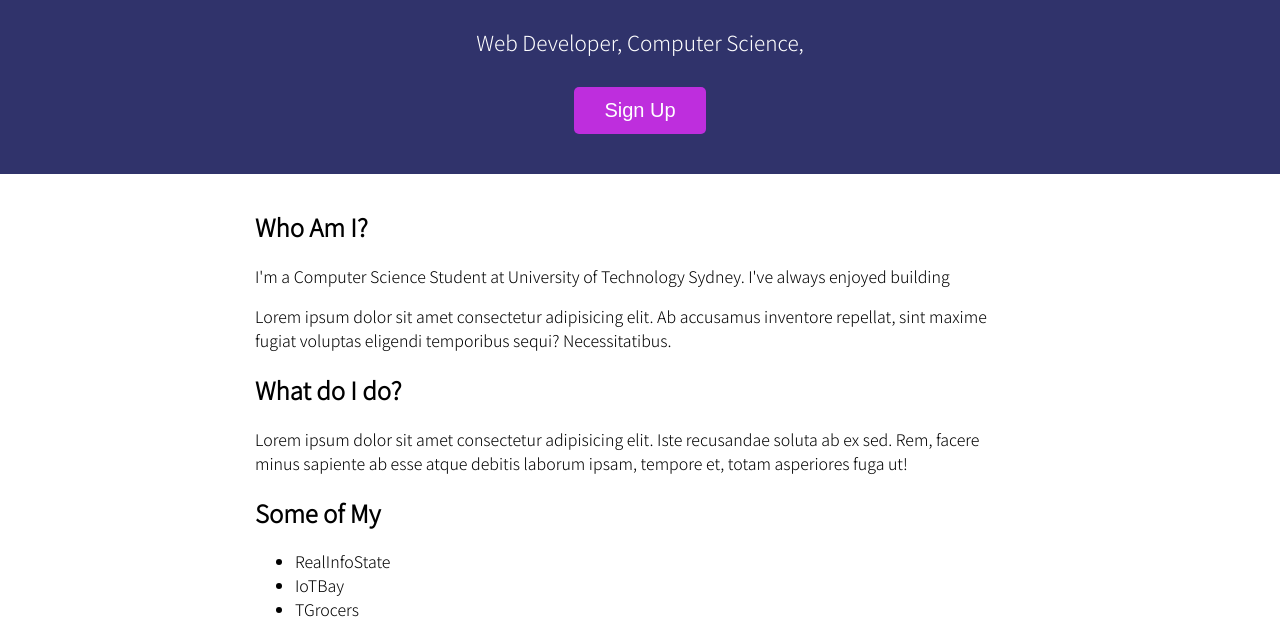
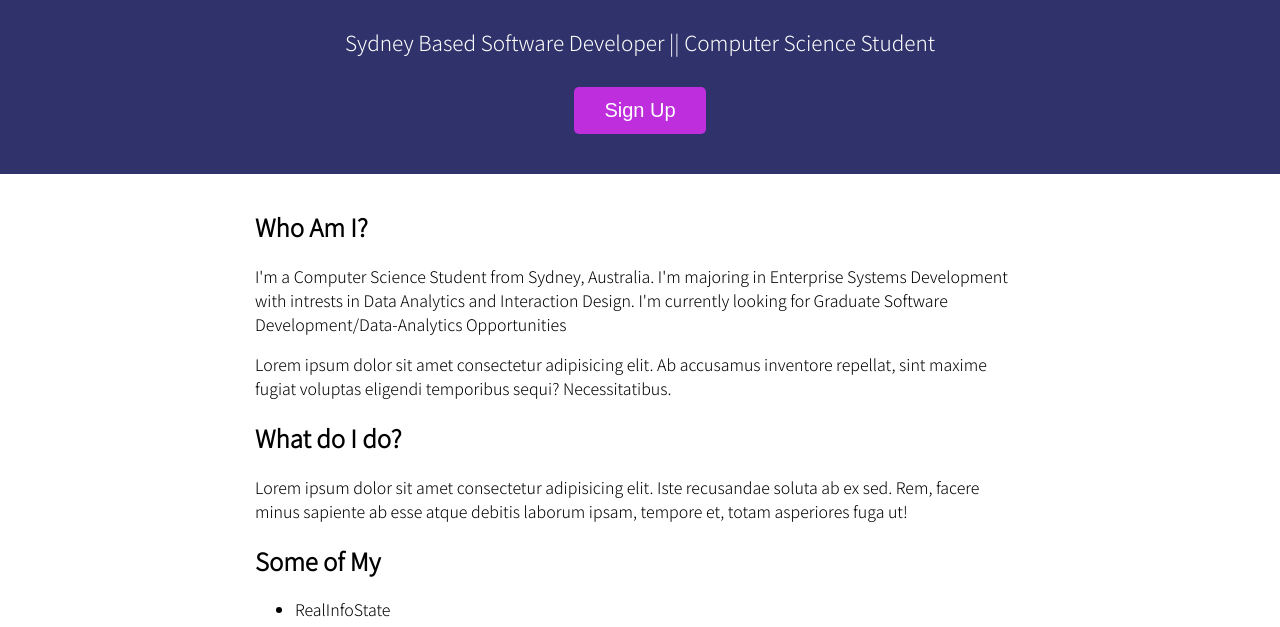
Before and after one commit to felixhal/felixhal.github.io, a plain HTML site: page index.html in a window 1280 px wide. Shown: the part 103-730 px from the top of the page. Drawn offline with Linux system fonts and the light colour scheme.

Commit message:
Added Introduction

```diff
--- a/index.html
+++ b/index.html
@@ -30,15 +30,17 @@
         <i class="fa fa-bars fa-2x"></i>
       </button>
       <h1>Hi I'm Felix</h1>
-      <p>Web Developer, Computer Science,</p>
+      <p>Sydney Based Software Developer || Computer Science Student</p>
       <button class="cta-btn" id="open">Sign Up</button>
     </header>
 
     <div class="container">
       <h2>Who Am I?</h2>
       <p>
-        I'm a Computer Science Student at University of Technology Sydney. I've
-        always enjoyed building
+        I'm a Computer Science Student from Sydney, Australia. I'm majoring in
+        Enterprise Systems Development with intrests in Data Analytics and
+        Interaction Design. I'm currently looking for Graduate Software
+        Development/Data-Analytics Opportunities
       </p>
       <p>
         Lorem ipsum dolor sit amet consectetur adipisicing elit. Ab accusamus
--- a/style.css
+++ b/style.css
@@ -39,7 +39,7 @@ nav .logo {
 }
 
 nav .logo img {
-  height: 135px;
+  height: 140px;
   width: 70%;
   border-radius: 50%;
 }
```
